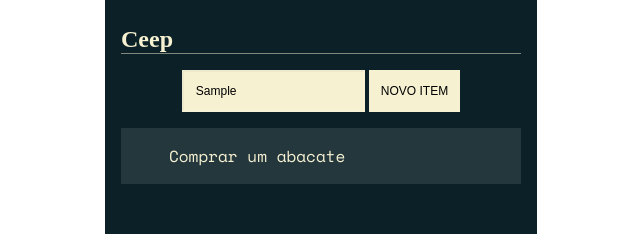
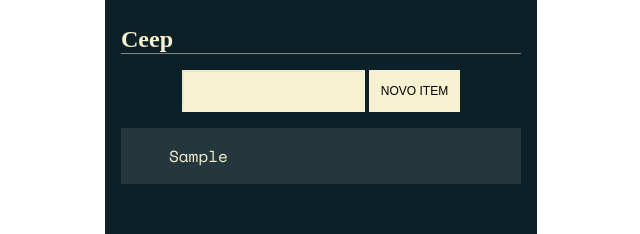
Before and after one commit to rafael2s/alura-JavaScript, a plain HTML site: page JS-Web_Manipulando-DOM/index.html in a window 1280 px wide. Both pictures are taken after typing "Sample" into the empty fields and a click on the button "NOVO ITEM". Shown: the part 240-474 px from the top of the page, without its empty margins (319-959 px from the left). Drawn offline with nearby package versions, Linux system fonts and the light colour scheme; a web font is replaced by a local one.

Commit message:
Aula 03 - Adicionar item na lista

```diff
--- a/JS-Web_Manipulando-DOM/index.html
+++ b/JS-Web_Manipulando-DOM/index.html
@@ -20,12 +20,7 @@
         <button class="form-button" data-form-button> Novo Item </button>
       </form>
 
-      <ul class="list">
-        <li class="task">
-          <p class="content">
-            Comprar um abacate
-          </p>
-        </li>
+      <ul class="list" data-list>
 
       </ul>
     </div>
--- a/JS-Web_Manipulando-DOM/listaDeTarefas.js
+++ b/JS-Web_Manipulando-DOM/listaDeTarefas.js
@@ -1,11 +1,20 @@
 const criarTarefa = (evento) => {
 
     evento.preventDefault()
-    const input = document.queryCommandValue('[data-form-input]')
+
+    const lista = document.querySelector('[data-list]')
+    const input = document.querySelector('[data-form-input]')
     const valor = input.value
 
-    console.log( valor )
+    const tarefa = document.createElement('li')
+    tarefa.classList.add('task')
+    const conteudo = `<p class="content">${valor}</p>`
+
+    tarefa.innerHTML = conteudo
+
+    lista.appendChild(tarefa)
     input.value = " "
+
 }
 
 const novaTarefa = document.querySelector('[data-form-button]')
```
